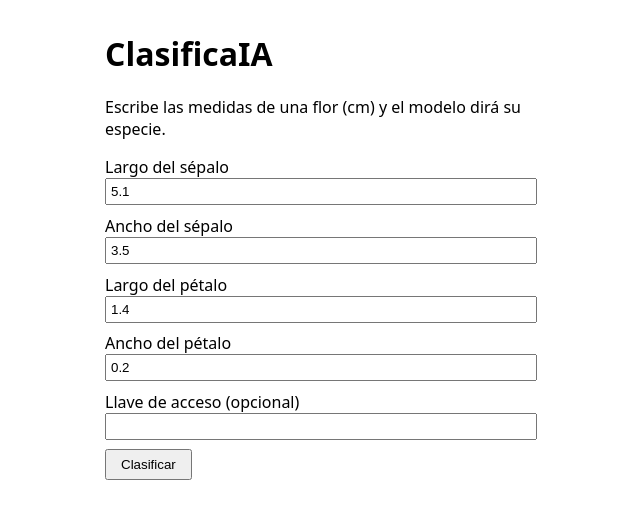
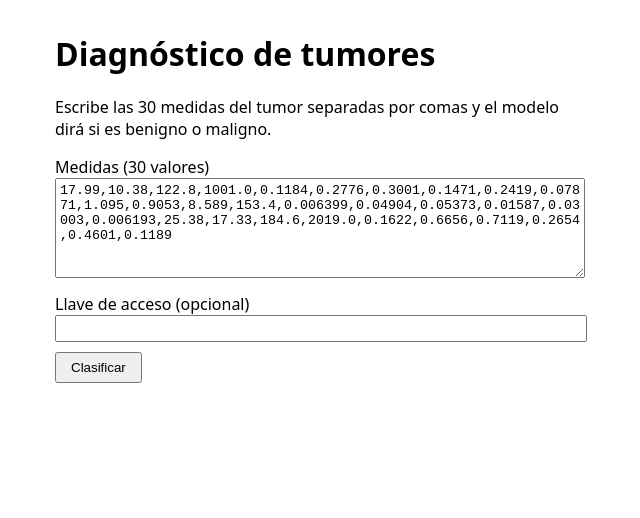
Before and after one commit to igonbcd-rgb/proyecto-equipo3, a plain HTML site: page app/index.html in a window 1280 px wide. Shown: the whole page, without its empty margins (325-965 px from the left). Drawn offline with Linux system fonts and the light colour scheme.

Commit message:
Hito 2: pruebas y página adaptadas a tumores

```diff
--- a/app/index.html
+++ b/app/index.html
@@ -1,59 +1,49 @@
 <!doctype html>
-<!-- Página de ClasificaIA: formulario que llama a POST /predict con fetch.
-    En su proyecto cambian los campos del formulario por las variables de su modelo. -->
+<!-- Página de diagnóstico de tumores: formulario que llama a POST /predict con fetch. -->
 <html lang="es">
 <head>
 <meta charset="utf-8">
 <meta name="viewport" content="width=device-width, initial-scale=1">
-    <title>ClasificaIA</title>
+<title>Diagnóstico de tumores</title>
 <style>
-     body { font-family: system-ui, sans-serif; max-width: 420px; margin: 2rem auto; }
+body { font-family: system-ui, sans-serif; max-width: 520px; margin: 2rem auto; }
 label { display: block; margin-bottom: 0.6rem; }
+textarea { width: 100%; padding: 4px; }
 input { width: 100%; padding: 4px; }
 button { padding: 6px 14px; }
 #resultado { font-weight: bold; }
 </style>
 </head>
 <body>
-    <h1>ClasificaIA</h1>
-    <p>Escribe las medidas de una flor (cm) y el modelo dirá su especie.</p>
+<h1>Diagnóstico de tumores</h1>
+<p>Escribe las 30 medidas del tumor separadas por comas y el modelo dirá si es benigno o maligno.</p>
 <form id="formulario">
-        <!-- name debe coincidir con los campos de la clase Flor en app/main.py -->
-        <label>Largo del sépalo
-            <input name="largo_sepalo" type="number" step="0.1" value="5.1" required></label>
-        <label>Ancho del sépalo
-            <input name="ancho_sepalo" type="number" step="0.1" value="3.5" required></label>
-        <label>Largo del pétalo
-            <input name="largo_petalo" type="number" step="0.1" value="1.4" required></label>
-        <label>Ancho del pétalo
-            <input name="ancho_petalo" type="number" step="0.1" value="0.2" required></label>
+  <label>Medidas (30 valores)
+    <textarea name="medidas" rows="6" required>17.99,10.38,122.8,1001.0,0.1184,0.2776,0.3001,0.1471,0.2419,0.07871,1.095,0.9053,8.589,153.4,0.006399,0.04904,0.05373,0.01587,0.03003,0.006193,25.38,17.33,184.6,2019.0,0.1622,0.6656,0.7119,0.2654,0.4601,0.1189</textarea></label>
   <!-- Hito 4: si la API exige llave, se escribe aquí (no se guarda en el código) -->
   <label>Llave de acceso (opcional)
     <input id="llave" type="password" autocomplete="off"></label>
   <button>Clasificar</button>
 </form>
 <p id="resultado"></p>
-
-
 <script>
-        // Al enviar el formulario: arma un objeto JSON con los campos y llama a la API
+// Al enviar: convierte el texto en una lista de números y llama a la API
 document.getElementById("formulario").addEventListener("submit", async (evento) => {
   evento.preventDefault(); // no recargar la página
-            const campos = new FormData(evento.target);
-            const datos = {};
-            for (const [nombre, valor] of campos) datos[nombre] = parseFloat(valor);
+  const texto = new FormData(evento.target).get("medidas");
+  const medidas = texto.split(",").map((v) => parseFloat(v.trim()));
   const cabeceras = { "Content-Type": "application/json" };
   const llave = document.getElementById("llave").value;
   if (llave) cabeceras["x-api-key"] = llave; // solo si el usuario la escribió
   const resp = await fetch("/predict", {
     method: "POST",
     headers: cabeceras,
-                body: JSON.stringify(datos),
+    body: JSON.stringify({ medidas }),
   });
   const json = await resp.json();
   document.getElementById("resultado").textContent = resp.ok
     ? `${json.clase} (confianza ${json.confianza})`
-                : "Datos inválidos: revisa los valores";
+    : "Datos inválidos: revisa que sean 30 números separados por comas";
 });
 </script>
 </body>
```
Also changed, not shown: 1 other file. Lines whose indentation alone changed are shown as unchanged.
